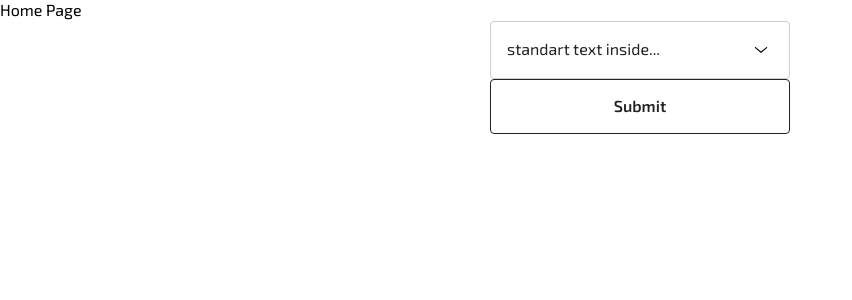
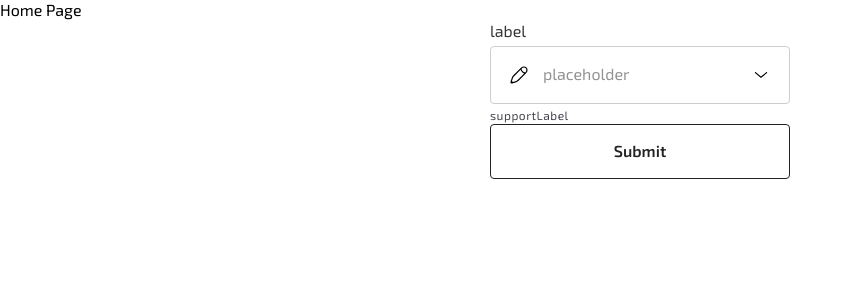
Before and after one commit to baza-trainee/feeda, a Next.js app in the folder cms/: page / in a window 1280 px wide. Shown: the top 300 px of the page, without its empty margins (0-852 px from the left). Built offline with nearby package versions, Linux system fonts and the light colour scheme.

Commit message:
alpha version is done

```diff
--- a/cms/public/index.ts
+++ b/cms/public/index.ts
@@ -2,11 +2,11 @@ import Add from './add.svg';
 import ArrowDown from './arrow_down.svg';
 import Backend from './backend_role.svg';
 import ComplexityActive from './complexity_active.svg';
-import ComplexityInactive from './complexity_inactive.svg';
 import Delete from './delete.svg';
 import Design from './design_role.svg';
 import Doc from './doc_role.svg';
 import Edit from './edit.svg';
+import EmptyCircle from './empty_circle.svg';
 import Exit from './exit.svg';
 import Finished from './finished_status.svg';
 import Front from './front_role.svg';
@@ -24,7 +24,7 @@ export {
   ArrowDown,
   Backend,
   ComplexityActive,
-  ComplexityInactive,
+  EmptyCircle,
   Delete,
   Design,
   Doc,
--- a/cms/src/components/IconSprite/IconSprite.tsx
+++ b/cms/src/components/IconSprite/IconSprite.tsx
@@ -3,15 +3,14 @@ import {
   ArrowDown,
   Backend,
   ComplexityActive,
-  ComplexityInactive,
   Delete,
   Design,
   Doc,
   Edit,
+  EmptyCircle,
   Exit,
   Finished,
   Front,
-  NoRole,
   Ongoing,
   Pencil,
   Plus,
@@ -31,7 +30,7 @@ export const IconSprite = ({ icon }: { icon: IconType }) => {
     pencil: <Pencil />,
     team: <Team />,
     arrowDown: <ArrowDown />,
-    complexityInactive: <ComplexityInactive />,
+    complexityInactive: <EmptyCircle />,
     complexityActive: <ComplexityActive />,
     teamBuilding: <TeamBuilding />,
     ongoing: <Ongoing />,
@@ -42,7 +41,7 @@ export const IconSprite = ({ icon }: { icon: IconType }) => {
     qa: <Qa />,
     seo: <Seo />,
     doc: <Doc />,
-    noRole: <NoRole />,
+    noRole: <EmptyCircle />,
   };
 
   const selectedIcon = icons[icon];
--- a/cms/src/components/Input/DropdownMarkup.tsx
+++ b/cms/src/components/Input/DropdownMarkup.tsx
@@ -1,4 +1,4 @@
-import { IconSprite } from '../IconSprite/IconSprite';
+import { IconSprite, IconType } from '../IconSprite/IconSprite';
 import { DropdownItem, NonStdInputIconWrapper } from './Input.styles';
 
 type DropdownMarkupProps = {
@@ -8,10 +8,34 @@ type DropdownMarkupProps = {
   value: string;
 };
 
+type ListTypes = {
+  complexity: number[];
+  status: { name: string; icon: IconType }[];
+  role: { name: string; icon: IconType }[];
+};
+
+export const listContent = {
+  complexity: [1, 2, 3, 4, 5],
+  status: [
+    { name: 'Формування команди', icon: 'teamBuilding' },
+    { name: 'В розробці', icon: 'ongoing' },
+    { name: 'Завершено', icon: 'finished' },
+  ],
+  role: [
+    { name: 'Design', icon: 'design' },
+    { name: 'Backend', icon: 'backend' },
+    { name: 'Front', icon: 'front' },
+    { name: 'QA', icon: 'qa' },
+    { name: 'SEO', icon: 'seo' },
+    { name: 'Doc', icon: 'doc' },
+    { name: 'None', icon: 'noRole' },
+  ],
+} as ListTypes;
+
 export function DropdownMarkup({ type, onInputFunc, dropdownList, value }: DropdownMarkupProps) {
   let result;
   if (type === 'complexity') {
-    result = [1, 2, 3, 4, 5].map((item, idx) => {
+    result = listContent.complexity.map((item, idx) => {
       return (
         <DropdownItem key={idx} onClick={() => onInputFunc(item.toString())}>
           {[0, 1, 2, 3, 4].map((item) => (
@@ -21,6 +45,18 @@ export function DropdownMarkup({ type, onInputFunc, dropdownList, value }: Dropd
           ))}
         </DropdownItem>
       );
+    });
+  } else if (type === 'status' || type === 'role') {
+    result = listContent[type].map((item) => {
+      if (item.name.toLowerCase().includes(value.toLowerCase()))
+        return (
+          <DropdownItem key={item.name} onClick={() => onInputFunc(item.name)}>
+            <NonStdInputIconWrapper style={{ marginRight: 16 }}>
+              <IconSprite icon={item.icon} />
+            </NonStdInputIconWrapper>
+            {item.name}
+          </DropdownItem>
+        );
     });
   } else {
     result = dropdownList
--- a/cms/src/components/Input/Input.styles.ts
+++ b/cms/src/components/Input/Input.styles.ts
@@ -34,7 +34,6 @@ export const InputWrapper = styled.div<{
   border: solid 1px #14905d;
   border-radius: 4px;
   border: 1px solid #cecece;
-  /* margin: 4px 0; */
   padding: 0 16px;
   background: '#fcfcfc';
   &:has(input:invalid) {
--- a/cms/src/components/Input/Input.tsx
+++ b/cms/src/components/Input/Input.tsx
@@ -1,11 +1,10 @@
 // 'use client';
 
-import { useEffect, useRef, useState } from 'react';
+import { useState } from 'react';
 
 import { IconSprite, IconType } from '../IconSprite/IconSprite';
-import { DropdownMarkup } from './DropdownMarkup';
+import { DropdownMarkup, listContent } from './DropdownMarkup';
 import {
-  DropdownItem,
   DropdownList,
   InputComp,
   InputIconWrapper,
@@ -21,11 +20,11 @@ type InputProps = {
   placeholder?: string;
   type?: string;
   defaultValue?: string;
-  // onInputFunc: (e: string) => void;
   name: string;
   id?: string;
   label?: string;
   supportLabel?: string;
+  readonly?: boolean;
   disabled?: boolean | undefined;
   required?: boolean;
   minLength?: number;
@@ -40,13 +39,13 @@ export function Input({
   placeholder,
   type,
   defaultValue = '',
-  // onInputFunc,
   name,
   id,
   label,
   supportLabel,
   disabled = false,
   required,
+  readonly,
   minLength,
   maxLength,
   pattern,
@@ -54,16 +53,12 @@ export function Input({
   endIconId,
   dropdownList,
 }: InputProps) {
-  const inputRef = useRef<HTMLInputElement>(null);
   const [inputValue, setInputValue] = useState(defaultValue);
-  // useEffect(() => {
-  //   inputRef.current && (inputRef.current.value = inputValue);
-  // }, [inputValue]);
-  // console.log(inputValue);
   console.log('Input rerender');
-  // const setInputValueHook = (value: string) => {
-  //   dropdownList && setInputValue(value);
-  // };
+  if (type === 'role' || type === 'status') {
+    const icon = listContent[type].find((item) => item.name === inputValue)?.icon;
+    icon && (begIconId = icon);
+  }
   return (
     <MainWrapper>
       {label && (
@@ -92,7 +87,6 @@ export function Input({
               id={id}
               placeholder="Важкість проєкту"
               type="text"
-              // defaultValue={defaultValue}
               name={name}
               readOnly={true}
               disabled={disabled}
@@ -111,15 +105,12 @@ export function Input({
               ))}
             </NonStdInput>
           </>
-        ) : type === 'role' ? (
-          <></>
-        ) : type === 'status' ? (
-          <></>
         ) : (
           <InputComp
             id={id}
             placeholder={placeholder}
-            type={type || 'text'}
+            readOnly={readonly}
+            type={(type === 'role' && 'text') || (type === 'status' && 'text') || type || 'text'}
             name={name}
             disabled={disabled}
             required={required}
@@ -127,7 +118,7 @@ export function Input({
             minLength={minLength}
             pattern={pattern}
             dropdownList={Boolean(dropdownList)}
-            onChange={dropdownList ? (ev) => setInputValue(ev.target.value) : undefined}
+            onChange={dropdownList || pattern ? (ev) => setInputValue(ev.target.value) : undefined}
             value={dropdownList ? inputValue : undefined}
             defaultValue={dropdownList ? undefined : defaultValue}
           />
--- a/cms/src/components/Input/inputTester.tsx
+++ b/cms/src/components/Input/inputTester.tsx
@@ -1,6 +1,4 @@
 'use client';
-
-import { useState } from 'react';
 
 import { Button } from '../Button/Button';
 import { Input } from './Input';
@@ -8,7 +6,8 @@ import { Input } from './Input';
 export function InputTester() {
   const handleSubmit = (ev: React.FormEvent<HTMLFormElement>) => {
     ev.preventDefault();
-    console.log(ev.target.test.value);
+    const form = ev.target as HTMLFormElement;
+    console.log(form.test.value);
   };
   return (
     <div style={{ width: '300px', margin: '0 auto' }}>
@@ -17,14 +16,15 @@ export function InputTester() {
           placeholder="placeholder"
           type="text"
           // type="complexity"
-          defaultValue={'standart text inside...'}
+          // type="role"
+          // defaultValue={'standart text inside...'}
           name="test"
           id="test"
-          // label="label"
-          // supportLabel="supportLabel"
+          label="label"
+          supportLabel="supportLabel"
           // pattern="[0-9]{1,10}"
-          // // disabled={true}
-          // begIconId="pencil"
+          // disabled={true}
+          begIconId="pencil"
           endIconId="arrowDown"
           dropdownList={[
             'one',
```
Also changed, not shown: cms/public/empty_circle.svg (renamed from cms/public/complexity_inactive.svg).
